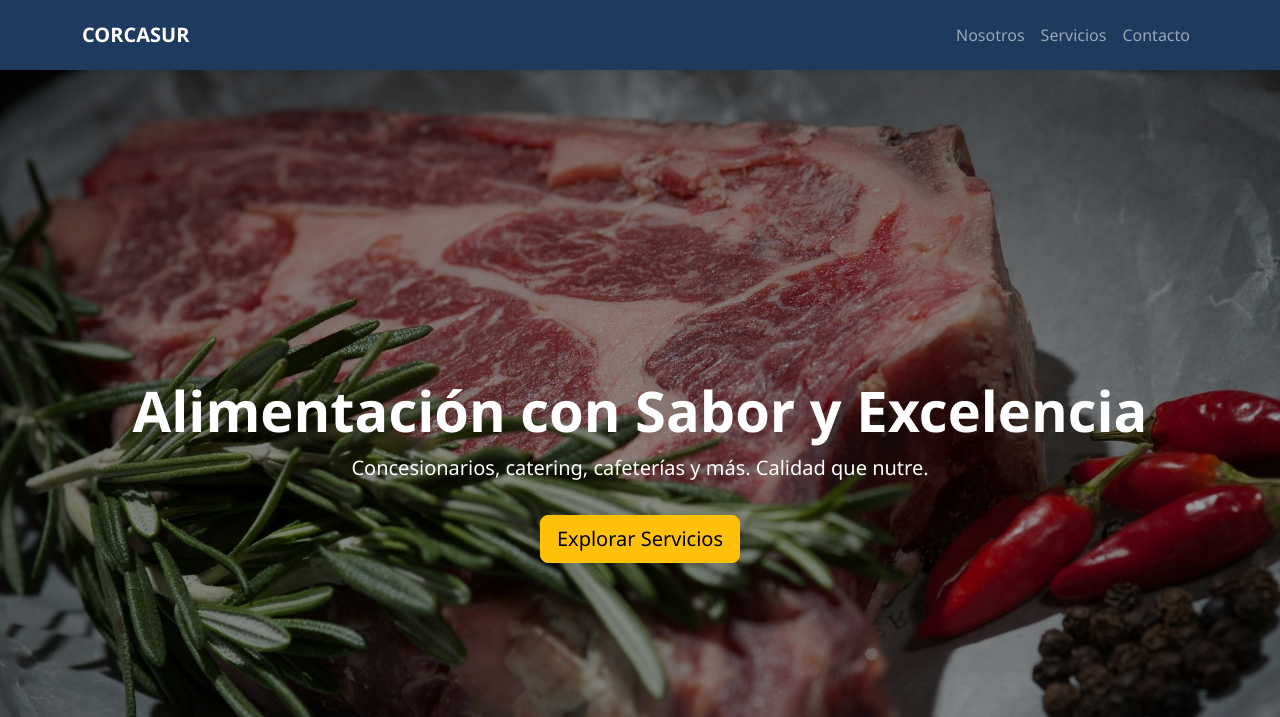
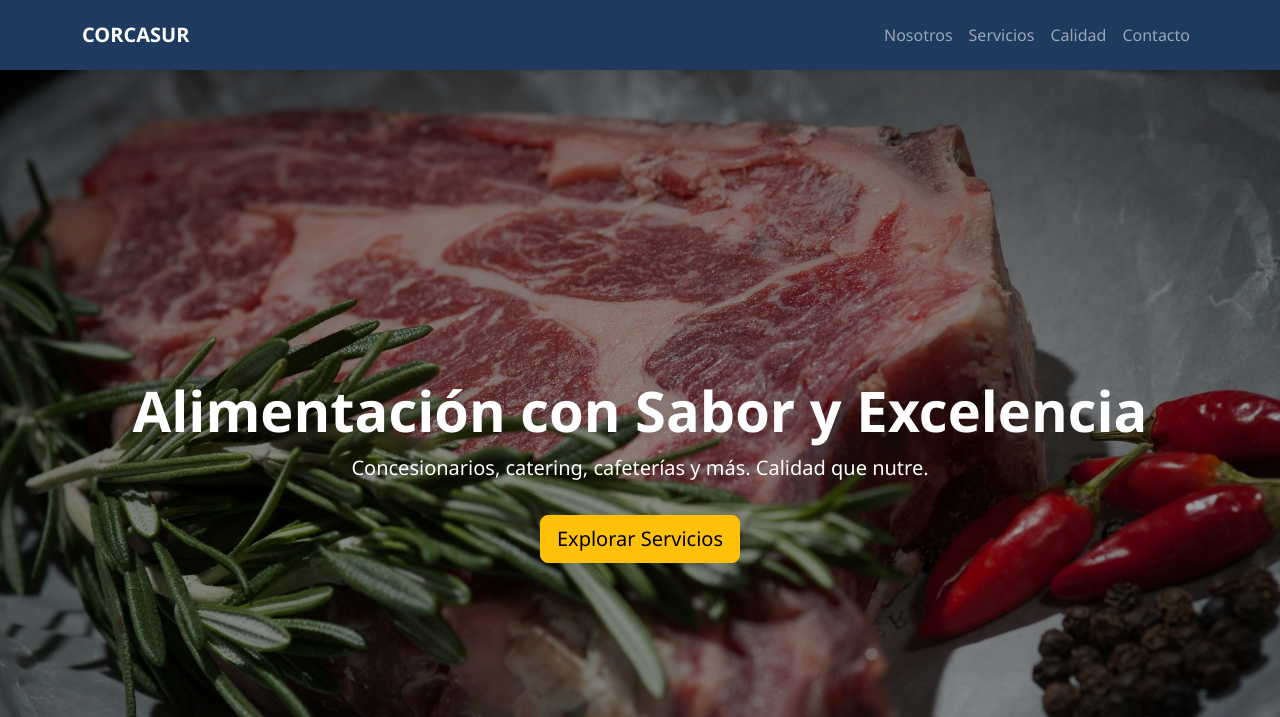
Before and after one commit to GeritoJavita/Corcasur-LandingPage, a plain HTML site: page index.html in a window 1280 px wide. Shown: the top 717 px of the page. Drawn offline with nearby package versions, Linux system fonts and the light colour scheme.

Commit message:
Pagina demo

```diff
--- a/index.html
+++ b/index.html
@@ -22,7 +22,9 @@
         <ul class="navbar-nav ms-auto">
           <li class="nav-item"><a class="nav-link" href="#nosotros">Nosotros</a></li>
           <li class="nav-item"><a class="nav-link" href="#servicios">Servicios</a></li>
+           <li class="nav-item"><a class="nav-link" href="#calidad">Calidad</a></li>
           <li class="nav-item"><a class="nav-link" href="#contacto">Contacto</a></li>
+
         </ul>
       </div>
     </div>
```
